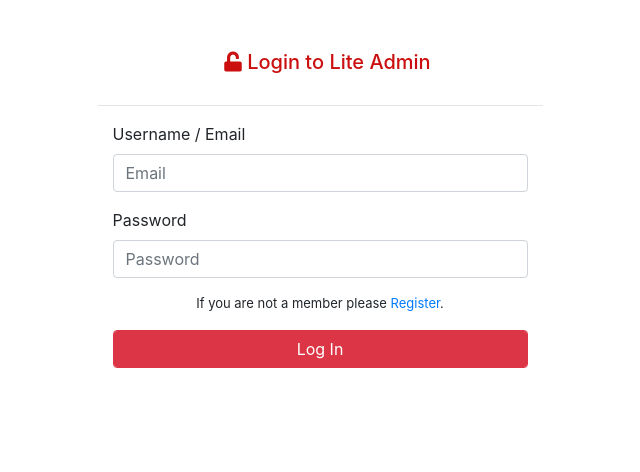
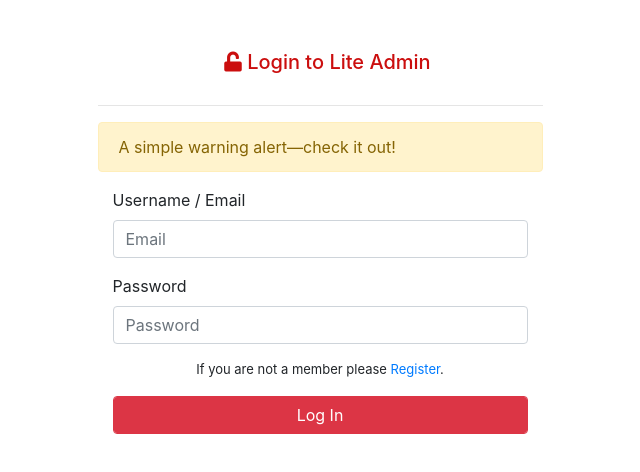
Before and after one commit to dinesho/Lite-Admin-HTML, a website: page pages/login.html in a window 1280 px wide. Shown: the whole page, without its empty margins (320-960 px from the left). Drawn offline with nearby package versions, Linux system fonts and the light colour scheme.

Commit message:
add alets to login page

```diff
--- a/pages/login.html
+++ b/pages/login.html
@@ -34,6 +34,10 @@
           </h5>
 
           <hr />
+
+          <div class="alert alert-warning" role="alert">
+            A simple warning alert—check it out!
+          </div>
 
           <div class="form-group col-12">
             <label for="inputEmail4">Username / Email</label>
```
